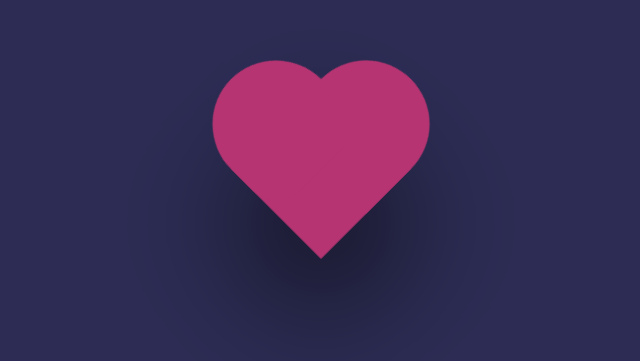
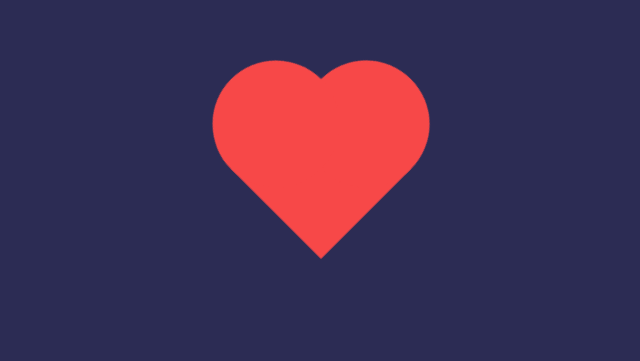
Before and after one commit to zarosthais/30diasDeCSS, a plain HTML site: page Desafios/Desafio 08/index.html in a window 1280 px wide. Shown: the part 239-600 px from the top of the page, without its empty margins (319-959 px from the left). Drawn offline with Linux system fonts and the light colour scheme.

Commit message:
Uptade Coração batendo

```diff
--- a/Desafios/Desafio 08/style.css
+++ b/Desafios/Desafio 08/style.css
@@ -10,23 +10,21 @@ body {
     position: relative;
     width: 100px;
     height: 100px;
-    background-color: #B53471;
+    background-color: rgb(247, 72, 72);
     transform: rotate(45deg);
-    box-shadow: 30px 30px 100px rgba(0, 0, 0, 0.75);
     animation: pulsante 1.4s linear infinite;
 }
 
 .coracao:before {
     content: '';
     position: absolute;
-    top: ;
+    top: 0;
     left: 0;
     width: 100%;
     height: 100%;
-    background-color: #B53471;
+    background-color: rgb(247, 72, 72);
     transform: translateY(-50%);
-    border-top-left-radius: 100px;
-    border-top-right-radius: 100px;
+    border-radius: 50%;
 }
 
 .coracao:after {
@@ -36,11 +34,9 @@ body {
     left: 0;
     width: 100%;
     height: 100%;
-    background-color: #B53471;
+    background-color: rgb(247, 72, 72);
     transform: translateX(-50%);
     border-radius: 50%;
-    border-top-left-radius: 100px;
-    border-bottom-left-radius: 100px;
 }
 
 @keyframes pulsante {
```
